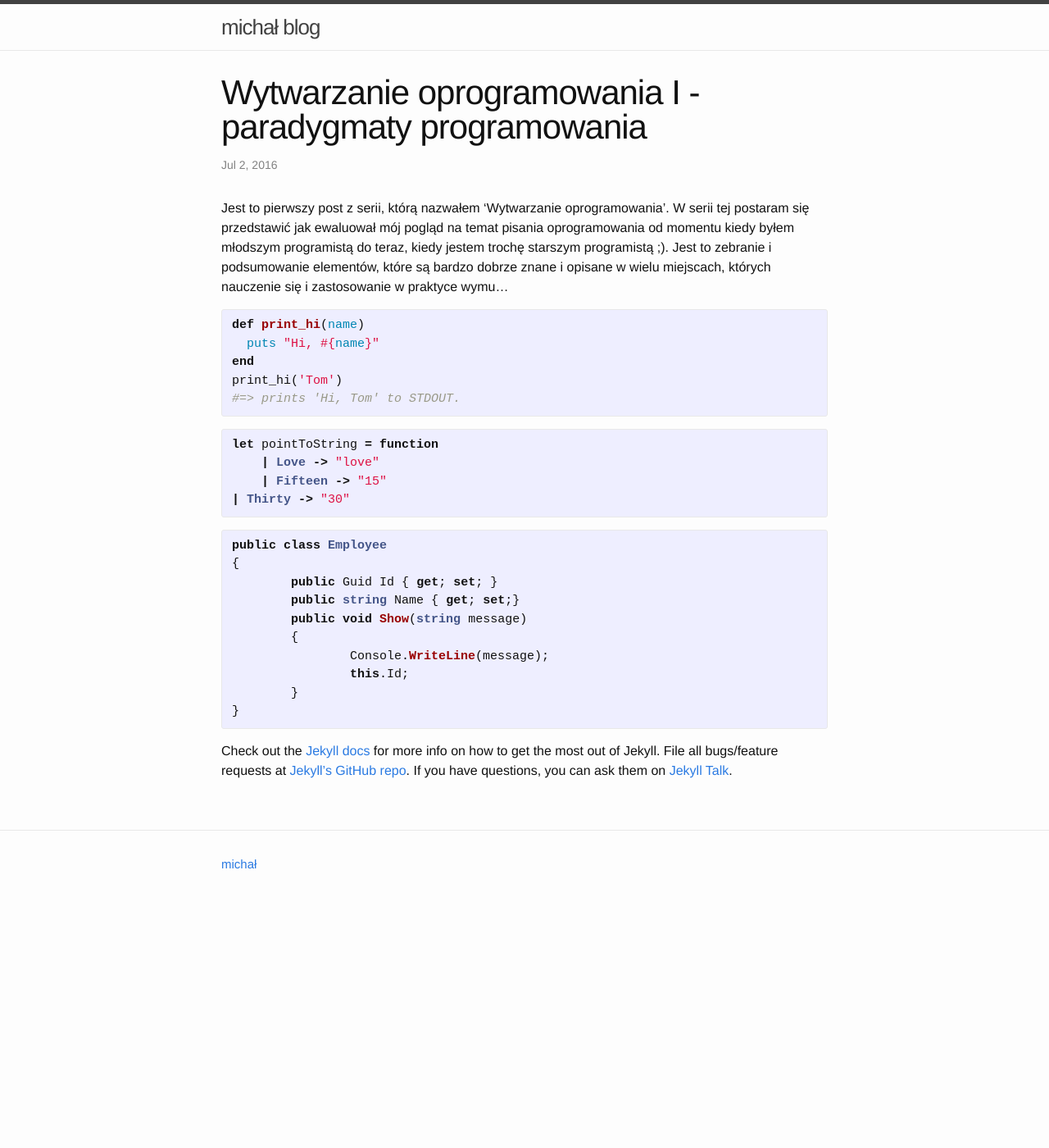
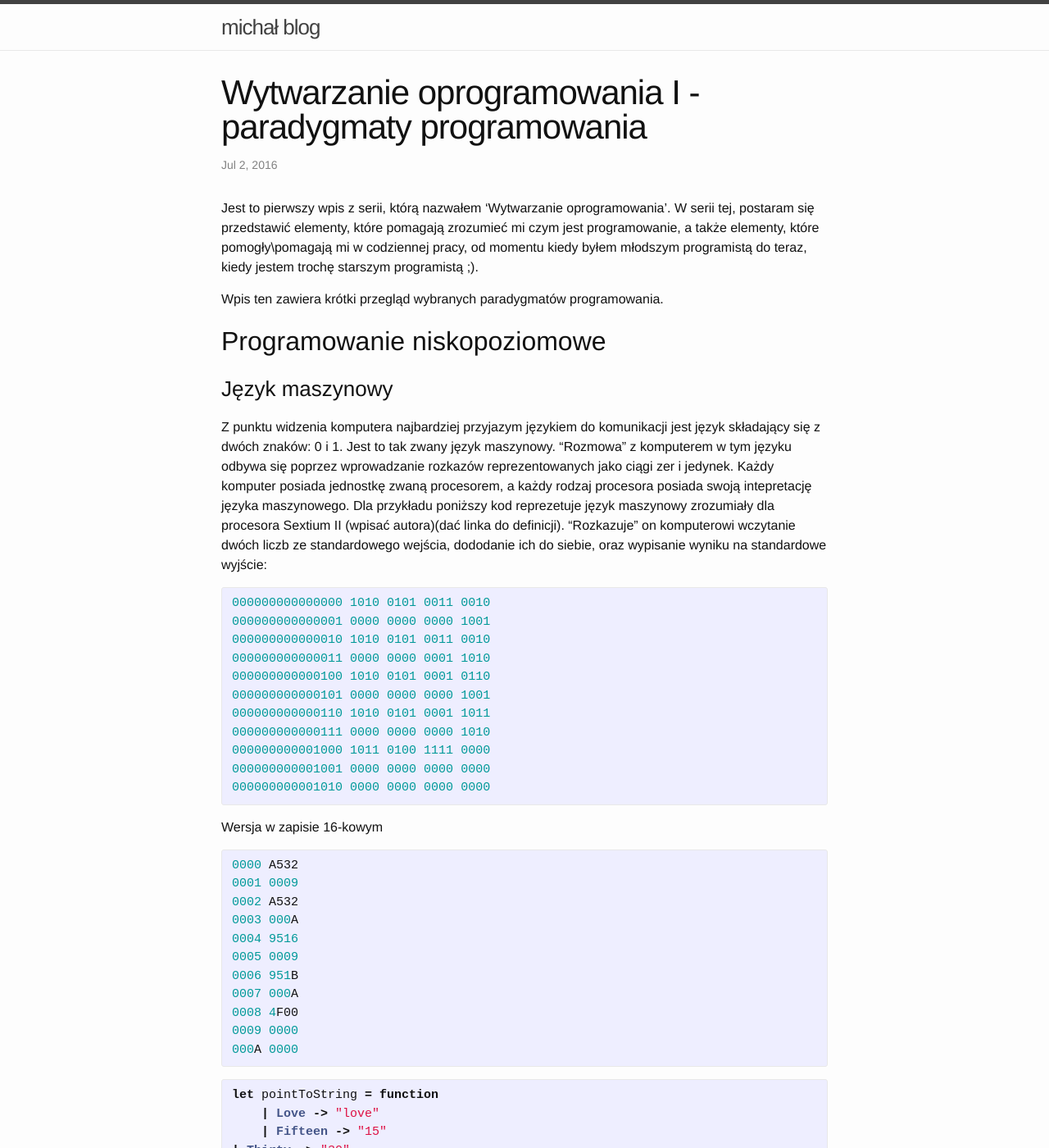
Before and after one commit to mikedevbo/mikedevbo.github.io, a Jekyll site: the page built from _posts/2016-07-02-First.md, in a window 1280 px wide and 1400 px high. Shown: the whole window at 82% size. Built offline with Jekyll 4.4.1, drawn with Linux system fonts in a browser that asks for light colours.

Commit message:
add sextium II paragraph

```diff
--- a/_posts/2016-07-02-First.md
+++ b/_posts/2016-07-02-First.md
@@ -4,14 +4,41 @@ title:  "Wytwarzanie oprogramowania I - paradygmaty programowania"
 date:   2016-07-02 06:05:10 -0700
 ---
 
-Jest to pierwszy post z serii, którą nazwałem 'Wytwarzanie oprogramowania'. W serii tej postaram się przedstawić jak ewaluował mój pogląd na temat pisania oprogramowania od momentu kiedy byłem młodszym programistą do teraz, kiedy jestem trochę starszym programistą ;). Jest to zebranie i podsumowanie elementów, które są bardzo dobrze znane i opisane w wielu miejscach, których nauczenie się i zastosowanie w praktyce wymu...
+Jest to pierwszy wpis z serii, którą nazwałem 'Wytwarzanie oprogramowania'. W serii tej, postaram się przedstawić elementy, które pomagają zrozumieć mi czym jest programowanie, a także elementy, które pomogły\pomagają mi w codziennej pracy, od momentu kiedy byłem młodszym programistą do teraz, kiedy jestem trochę starszym programistą ;).
 
-{% highlight ruby %}
-def print_hi(name)
-  puts "Hi, #{name}"
-end
-print_hi('Tom')
-#=> prints 'Hi, Tom' to STDOUT.
+Wpis ten zawiera krótki przegląd wybranych paradygmatów programowania.
+
+## Programowanie niskopoziomowe
+### Język maszynowy
+Z punktu widzenia komputera najbardziej przyjazym językiem do komunikacji jest język składający się z dwóch znaków: 0 i 1. Jest to tak zwany język maszynowy. "Rozmowa" z komputerem w tym języku odbywa się poprzez wprowadzanie rozkazów reprezentowanych jako ciągi zer i jedynek. Każdy komputer posiada jednostkę zwaną procesorem, a każdy rodzaj procesora posiada swoją intepretację języka maszynowego. Dla przykładu poniższy kod reprezetuje język maszynowy zrozumiały dla procesora Sextium II (wpisać autora)(dać linka do definicji). "Rozkazuje" on komputerowi wczytanie dwóch liczb ze standardowego wejścia, dododanie ich do siebie, oraz wypisanie wyniku na standardowe wyjście:
+
+{% highlight c %}
+000000000000000 1010 0101 0011 0010
+000000000000001 0000 0000 0000 1001
+000000000000010 1010 0101 0011 0010
+000000000000011 0000 0000 0001 1010
+000000000000100 1010 0101 0001 0110
+000000000000101 0000 0000 0000 1001
+000000000000110 1010 0101 0001 1011
+000000000000111 0000 0000 0000 1010
+000000000001000 1011 0100 1111 0000
+000000000001001 0000 0000 0000 0000
+000000000001010 0000 0000 0000 0000
+{% endhighlight %}
+
+Wersja w zapisie 16-kowym
+{% highlight c %}
+0000 A532
+0001 0009
+0002 A532
+0003 000A
+0004 9516
+0005 0009
+0006 951B
+0007 000A
+0008 4F00
+0009 0000
+000A 0000
 {% endhighlight %}
 
 {% highlight ocaml %}
```
